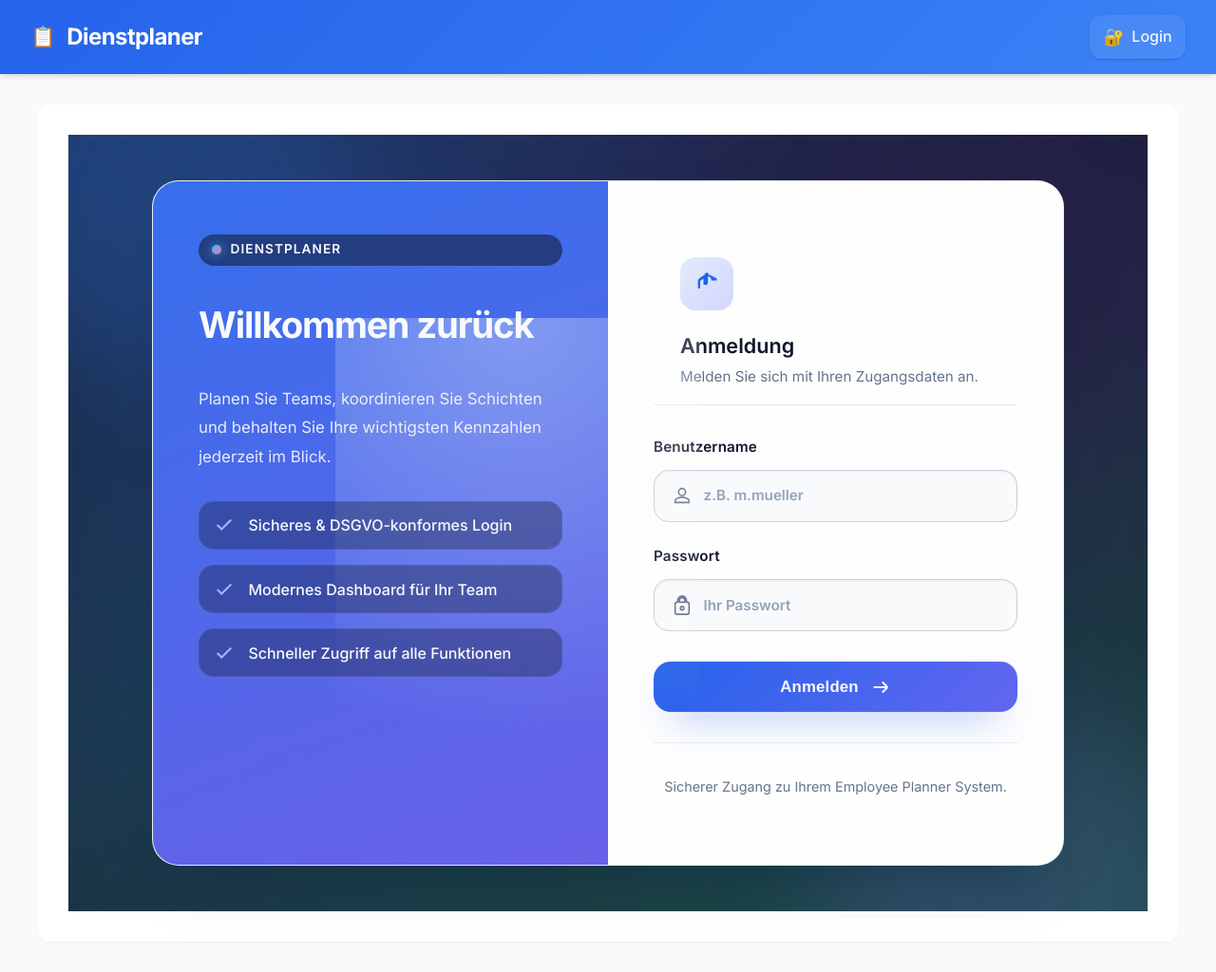
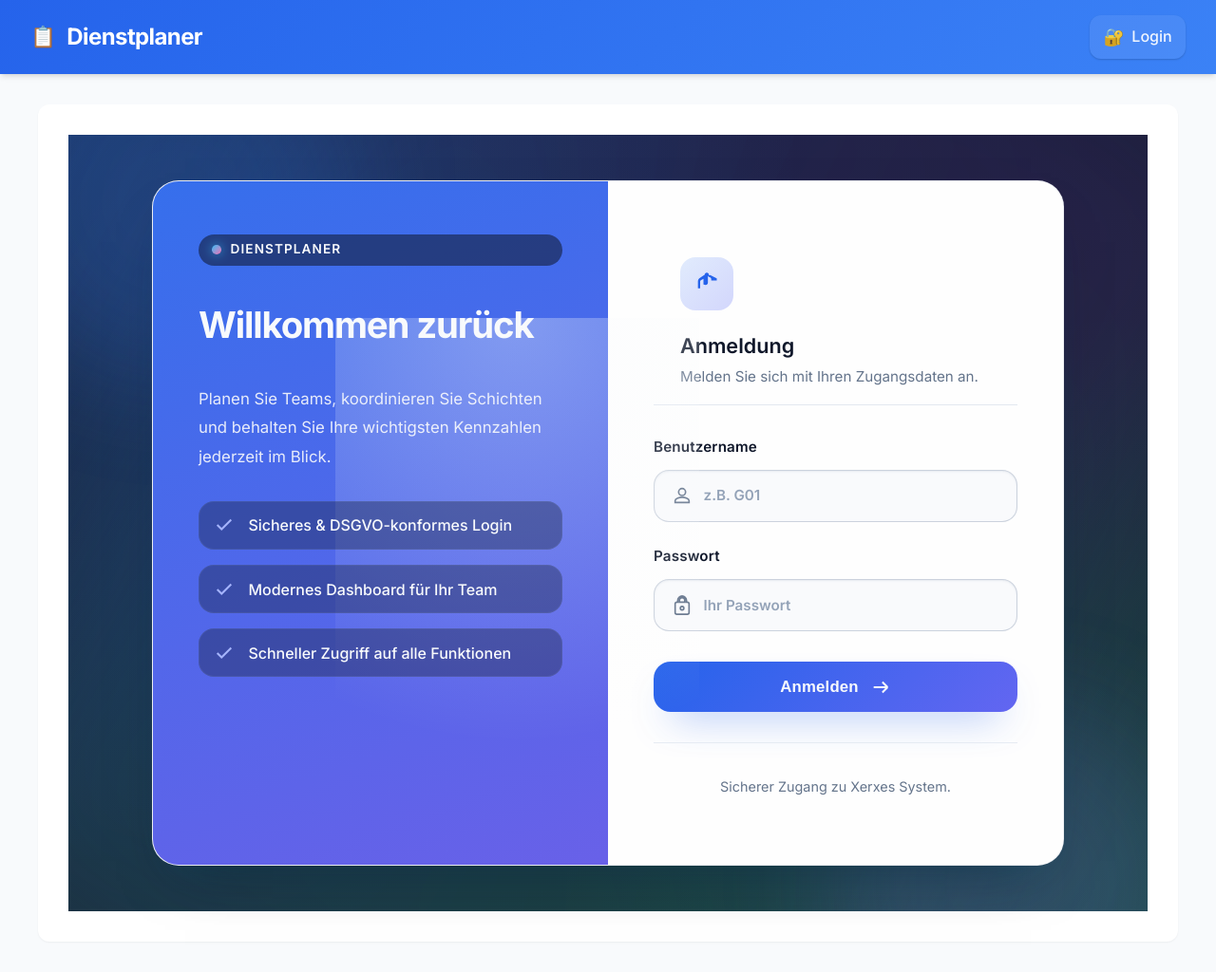
Before and after one commit to TimeLance89/Test-Git-Jester, a Python web app: template templates/login.html in a window 1280 px wide. Shown: the whole page at 95% size. Run offline with Jinja, Linux system fonts and the light colour scheme; the template is opened without the code that fills it, so the values that code supplies are empty.

Commit message:
Update login.html

```diff
--- a/templates/login.html
+++ b/templates/login.html
@@ -56,7 +56,7 @@
               id="username"
               name="username"
               autocomplete="username"
-              placeholder="z.B. m.mueller"
+              placeholder="z.B. G01"
               required
             />
           </span>
@@ -84,7 +84,7 @@
       </form>
 
       <footer class="panel-footer">
-        <p>Sicherer Zugang zu Ihrem Employee Planner System.</p>
+        <p>Sicherer Zugang zu Xerxes System.</p>
       </footer>
     </div>
   </section>
```
